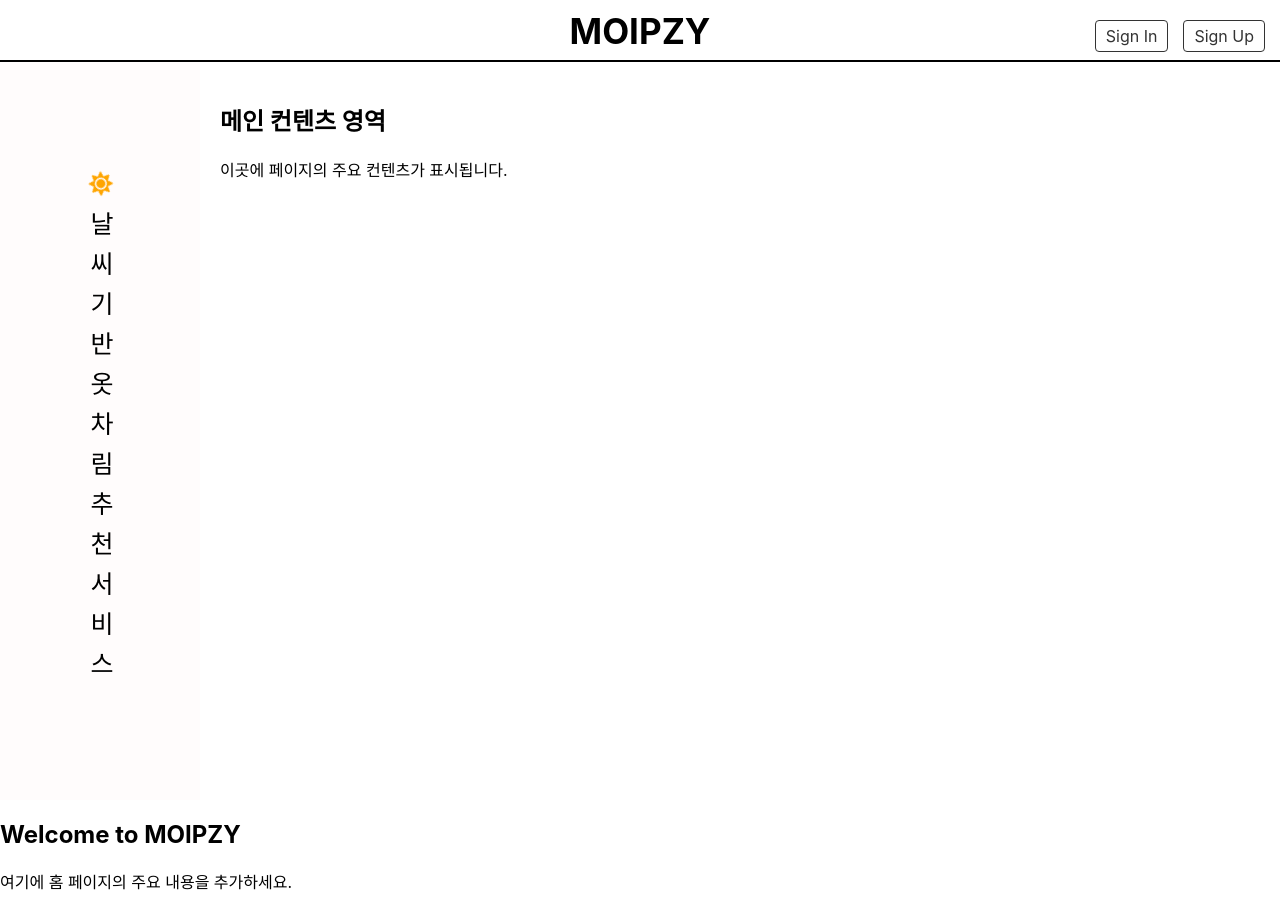
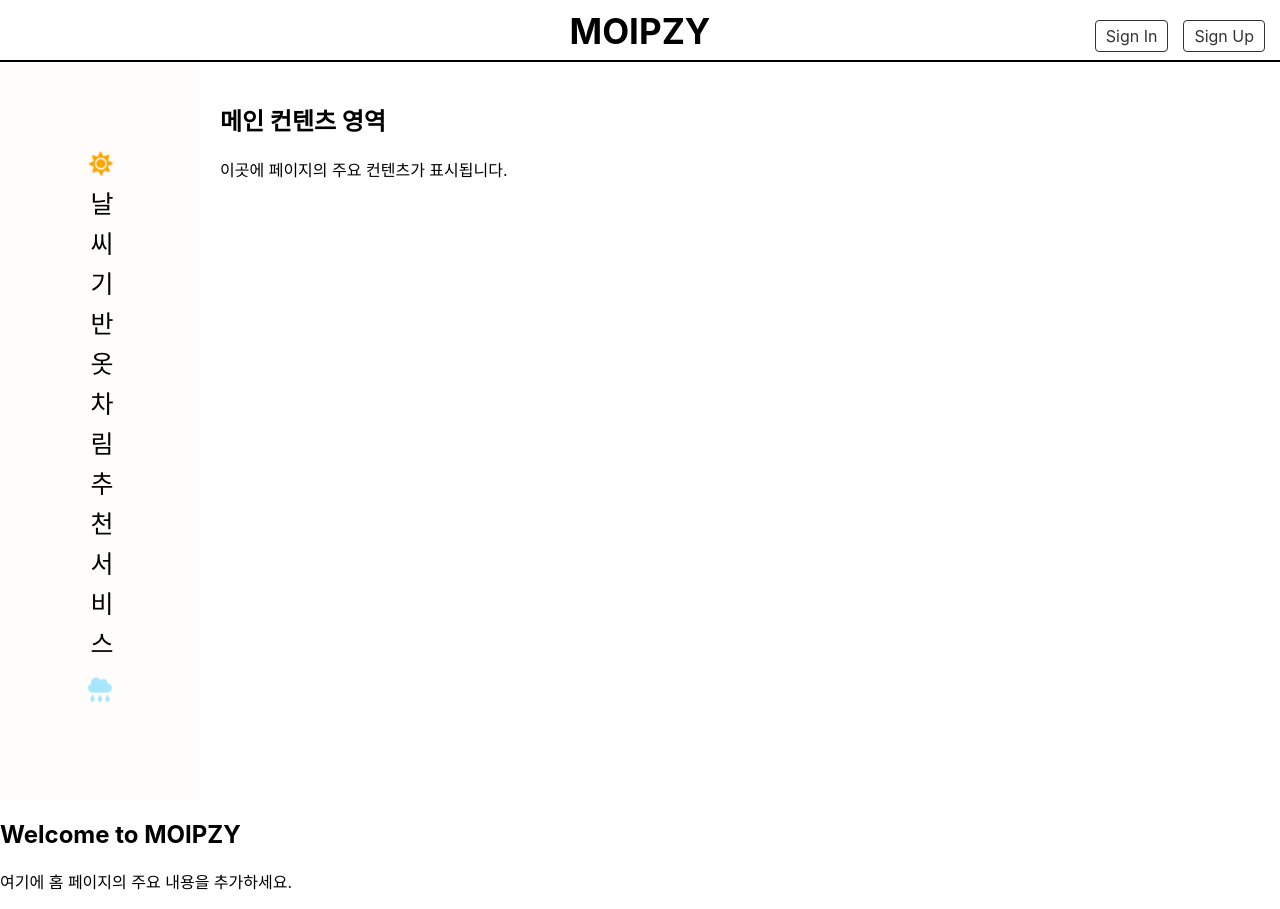
Before and after one commit to sanghuniolsida/capstone_FE, a React (Create React App) app in the folder capstone_FE/: page / in a window 1280 px wide. Built offline with nearby package versions, Linux system fonts and the light colour scheme.

Commit message:
아이콘/애니메이션 효과 추가

```diff
--- a/capstone_FE/src/components/Header.css
+++ b/capstone_FE/src/components/Header.css
@@ -91,8 +91,23 @@
   animation: spin 4s linear infinite; /* 회전 애니메이션 */
 }
 
+/* 비 내리는 아이콘 스타일 */
+.rain-icon {
+  font-size: 24px;
+  color: #00BFFF; /* 파란색으로 비 표현 */
+  display: inline-block;
+  margin-bottom: 5px;
+  animation: rain-fall 1.5s linear infinite; /* 빗방울 떨어지는 애니메이션 */
+}
+
 /* 회전 애니메이션 정의 */
 @keyframes spin {
   0% { transform: rotate(0deg); }
   100% { transform: rotate(360deg); }
 }
+
+/* 빗방울 떨어지는 애니메이션 */
+@keyframes rain-fall {
+  0% { transform: translateY(0); opacity: 1; }
+  100% { transform: translateY(10px); opacity: 0; } /* 아래로 떨어지면서 사라짐 */
+}
--- a/capstone_FE/src/components/Header.js
+++ b/capstone_FE/src/components/Header.js
@@ -2,7 +2,7 @@
 
 import React from 'react';
 import { Link } from 'react-router-dom';
-import { FaSun } from 'react-icons/fa'; // 태양 아이콘 추가
+import { FaSun, FaCloudRain } from 'react-icons/fa'; // 태양 및 비 아이콘 추가
 import './Header.css';
 
 const Header = ({ children }) => {
@@ -33,6 +33,7 @@ const Header = ({ children }) => {
           <span>서</span>
           <span>비</span>
           <span>스</span>
+          <span className="rain-icon"><FaCloudRain /></span> {/* 비 내리는 아이콘 */}
         </div>
       </aside>
 
```
